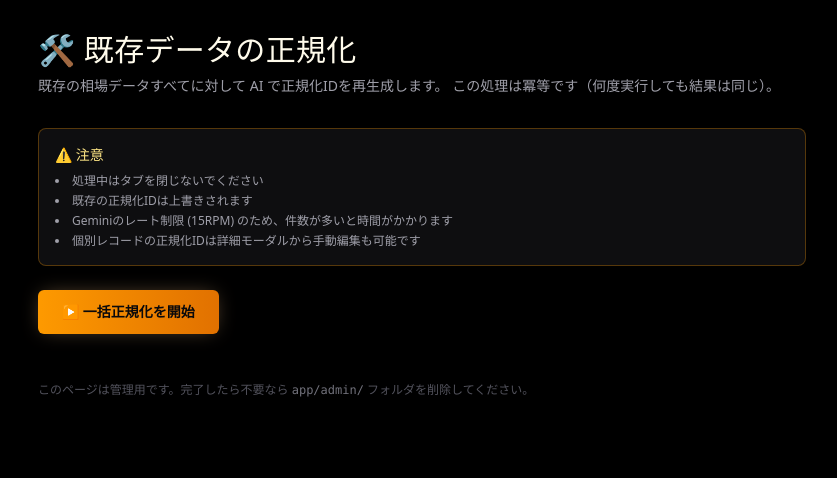
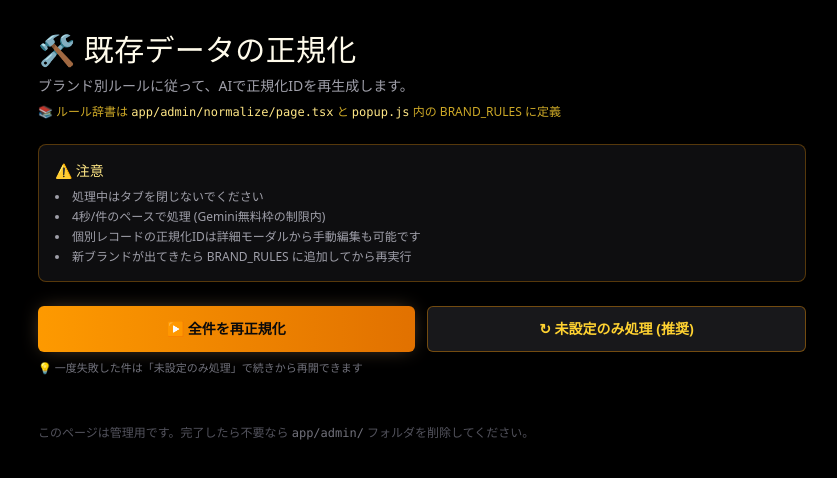
Before and after one commit to khorii04071104/tokei-zukan, a Next.js app: page /admin/normalize in a window 1280 px wide. Shown: the top 478 px of the page, without its empty margins (218-1055 px from the left). Built offline with nearby package versions, Linux system fonts and the light colour scheme; no server answers.

Commit message:
Switch to Gemini 3.1 Flash Lite Preview (500 RPD)

```diff
--- a/app/admin/normalize/page.tsx
+++ b/app/admin/normalize/page.tsx
@@ -4,10 +4,65 @@ import { useState } from "react";
 import { supabase, Watch } from "@/lib/supabase";
 
 const GEMINI_ENDPOINT =
-  "https://generativelanguage.googleapis.com/v1beta/models/gemini-2.5-flash-lite:generateContent";
+  "https://generativelanguage.googleapis.com/v1beta/models/gemini-3.1-flash-lite-preview:generateContent";
 
-// 環境変数から取得 (.env.localに NEXT_PUBLIC_GEMINI_API_KEY を追加してください)
 const GEMINI_API_KEY = process.env.NEXT_PUBLIC_GEMINI_API_KEY ?? "";
+
+// ============================================
+// ブランド辞書 (popup.js と同期して保つこと)
+// ============================================
+const BRAND_RULES: Record<string, { strategy: string; note?: string }> = {
+  "DIESEL":         { strategy: "series_name" },
+  "PAUL SMITH":     { strategy: "series_name" },
+  "ポールスミス":   { strategy: "series_name" },
+  "COACH":          { strategy: "series_name" },
+  "MARC JACOBS":    { strategy: "series_name" },
+  "DKNY":           { strategy: "series_name" },
+  "FOSSIL":         { strategy: "series_name" },
+  "MICHAEL KORS":   { strategy: "series_name" },
+  "ARMANI":         { strategy: "series_name" },
+  "GUESS":          { strategy: "series_name" },
+  "Vivienne Westwood": { strategy: "series_name" },
+  "CASIO":          { strategy: "ref_base" },
+  "G-SHOCK":        { strategy: "ref_base" },
+  "BABY-G":         { strategy: "ref_base" },
+  "ROLEX":          { strategy: "series_ref" },
+  "OMEGA":          { strategy: "series_ref" },
+  "TUDOR":          { strategy: "series_ref" },
+  "GRAND SEIKO":    { strategy: "series_ref" },
+  "IWC":            { strategy: "series_ref" },
+  "BREITLING":      { strategy: "series_ref" },
+  "CARTIER":        { strategy: "series_ref" },
+  "PANERAI":        { strategy: "series_ref" },
+  "TAG HEUER":      { strategy: "series_ref" },
+  "HUBLOT":         { strategy: "series_ref" },
+  "ZENITH":         { strategy: "series_ref" },
+  "AUDEMARS PIGUET": { strategy: "series_ref" },
+  "PATEK PHILIPPE": { strategy: "series_ref" },
+  "SEIKO":          { strategy: "series_split" },
+  "CITIZEN":        { strategy: "series_split" },
+  "HAMILTON":       { strategy: "series_ref" },
+  "LONGINES":       { strategy: "series_ref" },
+  "ORIENT":         { strategy: "series_ref" },
+  "EDOX":           { strategy: "series_ref" },
+};
+
+function buildBrandRulesText(): string {
+  const STRATEGY_DESC: Record<string, string> = {
+    "series_name":  "シリーズ名で集計 (型番は無視、シリーズ名を見つけて統一)",
+    "ref_base":     "型番ベースで集計 (色記号は除外、限定識別子は残す)",
+    "series_ref":   "シリーズ名+型番で集計 (色違いは別グループ、長い型番は最初の3桁)",
+    "series_split": "シリーズ単位で別ブランド扱い (例: SEIKO_KINGQUARTZ)",
+    "auto":         "一般的な判断"
+  };
+  const lines = ["【ブランド別の正規化ルール】"];
+  for (const [brand, rule] of Object.entries(BRAND_RULES)) {
+    const desc = STRATEGY_DESC[rule.strategy] || rule.strategy;
+    lines.push(`- ${brand}: ${desc}`);
+  }
+  lines.push("- それ以外のブランド: 一般的な判断");
+  return lines.join("\n");
+}
 
 function sanitizeNormalizedId(s: string): string {
   return s
@@ -17,28 +72,46 @@ function sanitizeNormalizedId(s: string): string {
     .replace(/^_|_$/g, "");
 }
 
-async function normalizeOne(brand: string, model_name: string): Promise<string | null> {
+async function normalizeOne(
+  brand: string,
+  model_name: string,
+  ref_number: string | null,
+  retries = 3
+): Promise<string | null> {
+  const brandRulesText = buildBrandRulesText();
+
   const promptText = `あなたは時計の表記正規化システムです。
 以下のブランドとモデル名から、正規化IDを生成してください。
 
-ルール:
-1. 「BRAND_MODEL」形式
-2. すべて英大文字
-3. スペース、ピリオド、ハイフン、記号は全て削除
-4. カタカナの場合は対応する英語に変換 (例: "ミスターダディ" → "MRDADDY")
-5. 同じモデルの別カラー/サイズ/限定版は同じIDにする
+${brandRulesText}
 
-例:
-- "DIESEL" + "Mr.Daddy DZ7314" → "DIESEL_MRDADDY"
-- "ディーゼル" + "ミスターダディ" → "DIESEL_MRDADDY"
-- "ROLEX" + "サブマリーナ 116610LV" → "ROLEX_SUBMARINER"
+【共通ルール】
+- 形式: BRAND_MODEL (アンダースコアで区切る)
+- すべて英大文字、記号は除去
+- カタカナはローマ字英訳に変換 ("ミスターダディ"→"MRDADDY")
+- 同じモデルの色違い・サイズ違いは同じID (タグで区別する想定)
+- 例外: 高級時計(ROLEX等)は型番違いを別グループにする
+
+【パターン別の例】
+- "DIESEL" + "Mr.Daddy DZ-7314" → "DIESEL_MRDADDY"
+- "DIESEL" + "ミスターダディ" → "DIESEL_MRDADDY" (同じID)
+- "DIESEL" + "DZ-7314" → "DIESEL_MRDADDY" (型番から逆引き)
+- "CASIO" + "G-SHOCK GA-2100-1A1JF" → "GSHOCK_GA2100"
+- "CASIO" + "G-SHOCK GA-2100SR-1A 限定" → "GSHOCK_GA2100SR" (SRは限定識別子で残す)
+- "ROLEX" + "サブマリーナ 116610LV" → "ROLEX_SUBMARINER_116610LV"
+- "ROLEX" + "サブマリーナ 116610LN" → "ROLEX_SUBMARINER_116610LN" (色違いは別)
+- "OMEGA" + "Speedmaster 311.30.42.30.01.005" → "OMEGA_SPEEDMASTER_311"
 - "GRAND SEIKO" + "SBGA001" → "GRANDSEIKO_SBGA001"
+- "SEIKO" + "キングクォーツ 0832-7000" → "SEIKO_KINGQUARTZ"
+- "SEIKO" + "グランドクォーツ" → "SEIKO_GRANDQUARTZ"
 
 ブランド: ${brand}
 モデル名: ${model_name}
+型番: ${ref_number ?? "(なし)"}
 
 回答は正規化IDの文字列のみ。説明や引用符は不要です。`;
 
+  for (let attempt = 0; attempt <= retries; attempt++) {
     const res = await fetch(`${GEMINI_ENDPOINT}?key=${GEMINI_API_KEY}`, {
       method: "POST",
       headers: { "Content-Type": "application/json" },
@@ -47,14 +120,27 @@ async function normalizeOne(brand: string, model_name: string): Promise<string |
       })
     });
 
-  if (!res.ok) {
-    throw new Error(`Gemini HTTP ${res.status}`);
-  }
-
+    if (res.ok) {
       const json = await res.json();
       const text = json?.candidates?.[0]?.content?.parts?.[0]?.text?.trim() ?? "";
       const sanitized = sanitizeNormalizedId(text);
       return sanitized || null;
+    }
+
+    if (res.status === 429 && attempt < retries) {
+      const retryAfterHeader = res.headers.get("Retry-After");
+      const retryAfter = retryAfterHeader ? parseInt(retryAfterHeader, 10) : null;
+      const waitMs = retryAfter
+        ? retryAfter * 1000
+        : Math.min(4000 * Math.pow(2, attempt), 30000);
+      await new Promise(r => setTimeout(r, waitMs));
+      continue;
+    }
+
+    throw new Error(`Gemini HTTP ${res.status}`);
+  }
+
+  return null;
 }
 
 export default function NormalizePage() {
@@ -67,13 +153,17 @@ export default function NormalizePage() {
     setLogs(prev => [...prev, s]);
   }
 
-  async function runBatch() {
+  async function runBatch(onlyMissing: boolean = false) {
     if (!GEMINI_API_KEY) {
       alert(".env.local に NEXT_PUBLIC_GEMINI_API_KEY を設定してください");
       return;
     }
 
-    if (!confirm("既存の相場データすべての正規化IDをAIで再生成します。よろしいですか？\n\n注意: 既存の正規化IDは上書きされます。")) {
+    const message = onlyMissing
+      ? "正規化IDが未設定または空のレコードのみ処理します。よろしいですか？"
+      : "既存の相場データすべての正規化IDをAIで再生成します。よろしいですか？\n\n注意: 既存の正規化IDも上書きされます。\n\n所要時間目安: 15件で1分、60件で4分";
+
+    if (!confirm(message)) {
       return;
     }
 
@@ -82,16 +172,24 @@ export default function NormalizePage() {
     setErrors([]);
 
     try {
-      // 全相場データを取得
       const { data, error } = await supabase
         .from("watches")
-        .select("id, brand, model_name, model_name_normalized")
+        .select("id, brand, model_name, ref_number, model_name_normalized")
         .eq("record_type", "market");
 
       if (error) throw error;
-      const watches = (data ?? []) as Pick<Watch, "id" | "brand" | "model_name" | "model_name_normalized">[];
+      let watches = (data ?? []) as Pick<Watch, "id" | "brand" | "model_name" | "ref_number" | "model_name_normalized">[];
 
-      log(`📦 ${watches.length}件のレコードを処理開始`);
+      if (onlyMissing) {
+        watches = watches.filter(w => !w.model_name_normalized);
+      }
+
+      if (watches.length === 0) {
+        log(`✅ 処理対象なし (${onlyMissing ? "未設定レコードがありません" : "データが0件"})`);
+        return;
+      }
+
+      log(`📦 ${watches.length}件のレコードを処理開始 (4秒/件、推定 ${Math.ceil(watches.length * 4 / 60)} 分)`);
       setProgress({ done: 0, total: watches.length });
 
       let okCount = 0;
@@ -100,17 +198,17 @@ export default function NormalizePage() {
       for (let i = 0; i < watches.length; i++) {
         const w = watches[i];
         try {
-          const normalized = await normalizeOne(w.brand, w.model_name);
+          const normalized = await normalizeOne(w.brand, w.model_name, w.ref_number);
           if (normalized) {
             const { error: updateError } = await supabase
               .from("watches")
               .update({ model_name_normalized: normalized })
               .eq("id", w.id);
             if (updateError) throw updateError;
-            log(`✓ ${w.brand} / ${w.model_name} → ${normalized}`);
+            log(`✓ [${i + 1}/${watches.length}] ${w.brand} / ${w.model_name} → ${normalized}`);
             okCount++;
           } else {
-            log(`⚠ ${w.brand} / ${w.model_name} → 空のID、スキップ`);
+            log(`⚠ [${i + 1}/${watches.length}] ${w.brand} / ${w.model_name} → 空のID、スキップ`);
           }
         } catch (e: unknown) {
           const msg = e instanceof Error ? e.message : String(e);
@@ -119,11 +217,15 @@ export default function NormalizePage() {
         }
         setProgress({ done: i + 1, total: watches.length });
 
-        // レート制限対策: 100msスリープ (15RPM = 4秒/件 だが、burstを許容)
-        await new Promise(r => setTimeout(r, 200));
+        if (i < watches.length - 1) {
+          await new Promise(r => setTimeout(r, 4000));
+        }
       }
 
       log(`\n🎉 完了: 成功 ${okCount}件 / エラー ${errCount}件`);
+      if (errCount > 0) {
+        log(`💡 失敗した ${errCount} 件は「未設定のみ処理」で続行できます`);
+      }
     } catch (e: unknown) {
       const msg = e instanceof Error ? e.message : String(e);
       setErrors(prev => [...prev, `致命的エラー: ${msg}`]);
@@ -136,27 +238,30 @@ export default function NormalizePage() {
     <main className="min-h-screen bg-black text-zinc-200 p-8">
       <div className="max-w-3xl mx-auto">
         <h1 className="font-serif text-3xl text-amber-50 mb-2">🛠️ 既存データの正規化</h1>
-        <p className="text-sm text-zinc-400 mb-8">
-          既存の相場データすべてに対して AI で正規化IDを再生成します。
-          この処理は冪等です（何度実行しても結果は同じ）。
+        <p className="text-sm text-zinc-400 mb-2">
+          ブランド別ルールに従って、AIで正規化IDを再生成します。
+        </p>
+        <p className="text-xs text-amber-300/80 mb-6">
+          📚 ルール辞書は <code className="text-amber-200">app/admin/normalize/page.tsx</code> と <code className="text-amber-200">popup.js</code> 内の BRAND_RULES に定義
         </p>
 
         <div className="bg-zinc-900/60 border border-amber-500/30 rounded-lg p-4 mb-6">
           <p className="text-sm text-amber-200 mb-2">⚠️ 注意</p>
           <ul className="text-xs text-zinc-400 space-y-1 list-disc list-inside">
             <li>処理中はタブを閉じないでください</li>
-            <li>既存の正規化IDは上書きされます</li>
-            <li>Geminiのレート制限 (15RPM) のため、件数が多いと時間がかかります</li>
+            <li>4秒/件のペースで処理 (Gemini無料枠の制限内)</li>
             <li>個別レコードの正規化IDは詳細モーダルから手動編集も可能です</li>
+            <li>新ブランドが出てきたら BRAND_RULES に追加してから再実行</li>
           </ul>
         </div>
 
+        <div className="flex flex-col sm:flex-row gap-3">
           <button
             type="button"
-          onClick={runBatch}
+            onClick={() => runBatch(false)}
             disabled={running}
             className="
-            px-6 py-3 text-sm font-semibold
+              flex-1 px-6 py-3 text-sm font-semibold
               bg-gradient-to-r from-amber-500 to-amber-600
               hover:from-amber-400 hover:to-amber-500
               text-zinc-950 rounded-md
@@ -165,8 +270,29 @@ export default function NormalizePage() {
               shadow-[0_0_20px_-5px_rgba(212,165,116,0.5)]
             "
           >
-          {running ? `処理中... (${progress.done}/${progress.total})` : "▶ 一括正規化を開始"}
+            {running ? `処理中... (${progress.done}/${progress.total})` : "▶ 全件を再正規化"}
           </button>
+
+          <button
+            type="button"
+            onClick={() => runBatch(true)}
+            disabled={running}
+            className="
+              flex-1 px-6 py-3 text-sm font-semibold
+              bg-zinc-900 hover:bg-zinc-800 border border-amber-500/40
+              hover:border-amber-500/60
+              text-amber-300 rounded-md
+              transition-all
+              disabled:opacity-50 disabled:cursor-wait
+            "
+          >
+            {running ? `処理中...` : "↻ 未設定のみ処理 (推奨)"}
+          </button>
+        </div>
+
+        <p className="mt-2 text-[11px] text-zinc-500">
+          💡 一度失敗した件は「未設定のみ処理」で続きから再開できます
+        </p>
 
         {progress.total > 0 && (
           <div className="mt-6">
```
Lines whose indentation alone changed are shown as unchanged.
